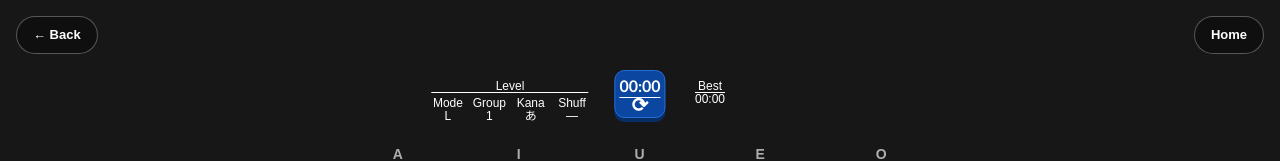
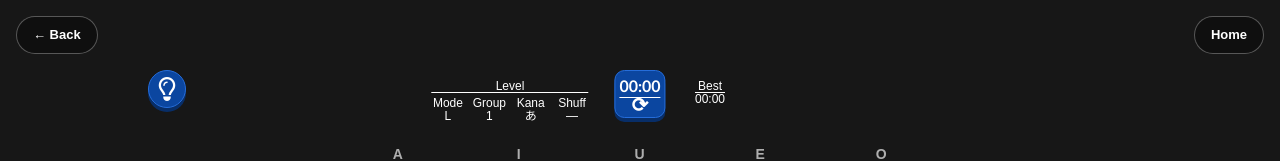
Before and after one commit to joejamsky/LanguageTrainer, a React (Create React App) app in the folder language-learner/: page /game in a window 1280 px wide. Shown: the top 161 px of the page. Built offline with nearby package versions, Linux system fonts and the light colour scheme.

Commit message:
mobile hint

```diff
--- a/language-learner/src/Components/MobileHint.jsx
+++ b/language-learner/src/Components/MobileHint.jsx
@@ -5,47 +5,37 @@ import "../Styles/MobileHint.scss";
 
 const MobileHint = () => {
     const [touched, setTouched] = useState(false);
-    const {setOptions, screenSize} = useGameState();
+    const {setOptions} = useGameState();
 
-    const handleTouchStart = (e) => {
+    const handleTouchStart = () => {
       setTouched(true)
       setOptions((prevOptions) => ({
-          ...prevOptions, // Spread the existing options
-          characterTypes: {
-            ...prevOptions.characterTypes, // Spread the existing characterTypes
-            romaji: {
-              ...prevOptions.characterTypes.romaji, // Spread the existing romaji object
-              activeTop: true, // Update the specific property
-            },
-          },
+          ...prevOptions,
+          hints: true,
       }));
     };
 
-    const handleTouchEnd = (e) => {
+    const handleTouchEnd = () => {
       setTouched(false)
       setOptions((prevOptions) => ({
           ...prevOptions,
-          characterTypes: {
-            ...prevOptions.characterTypes,
-            romaji: {
-              ...prevOptions.characterTypes.romaji,
-              activeTop: false, // Set back to false when keys are released
-            },
-          },
+          hints: false,
       }));
     };
 
 
     return (
         <div className="mobile-hint-container">
-          {(screenSize === 'mobile' || screenSize === 'tablet') && (
-            <button
-                className={`${touched && 'active'} mobile-hint-button`}
-                onTouchStart={handleTouchStart}
-                onTouchEnd={handleTouchEnd}>
-                <i className="fa-regular fa-lightbulb"></i>
-            </button>
-          )}
+          <button
+              className={`${touched && 'active'} mobile-hint-button`}
+              onTouchStart={handleTouchStart}
+              onTouchEnd={handleTouchEnd}
+              onMouseDown={handleTouchStart}
+              onMouseUp={handleTouchEnd}
+              onMouseLeave={handleTouchEnd}
+          >
+              <i className="fa-regular fa-lightbulb"></i>
+          </button>
         </div>
     );
 
```
